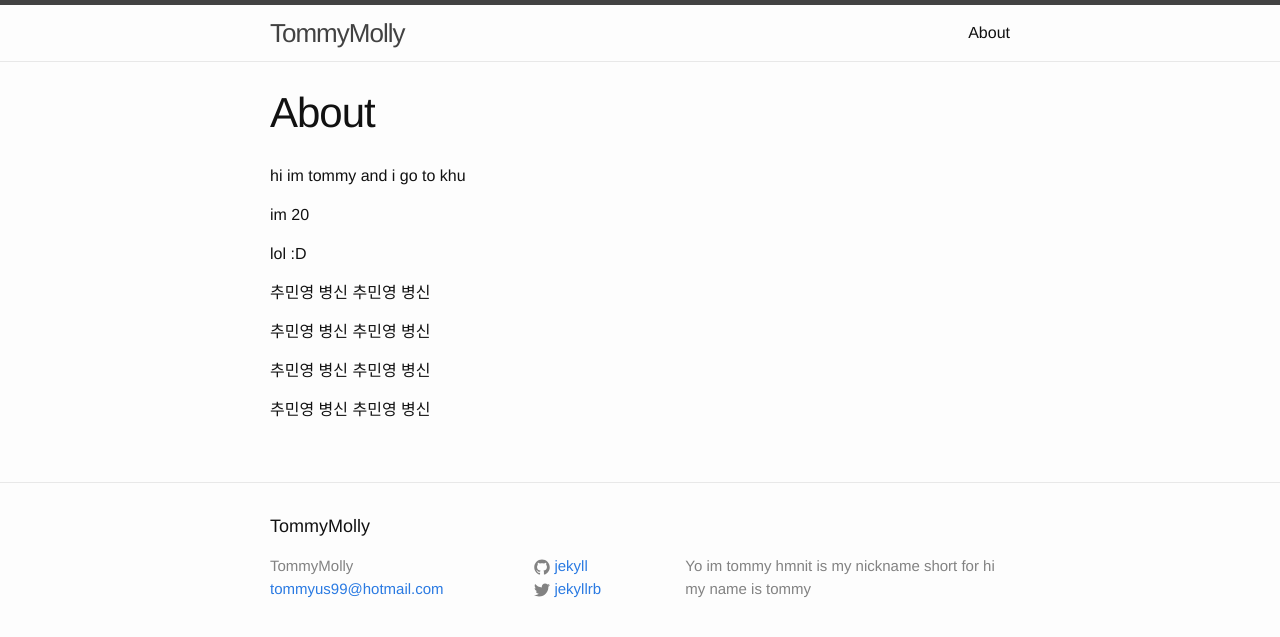
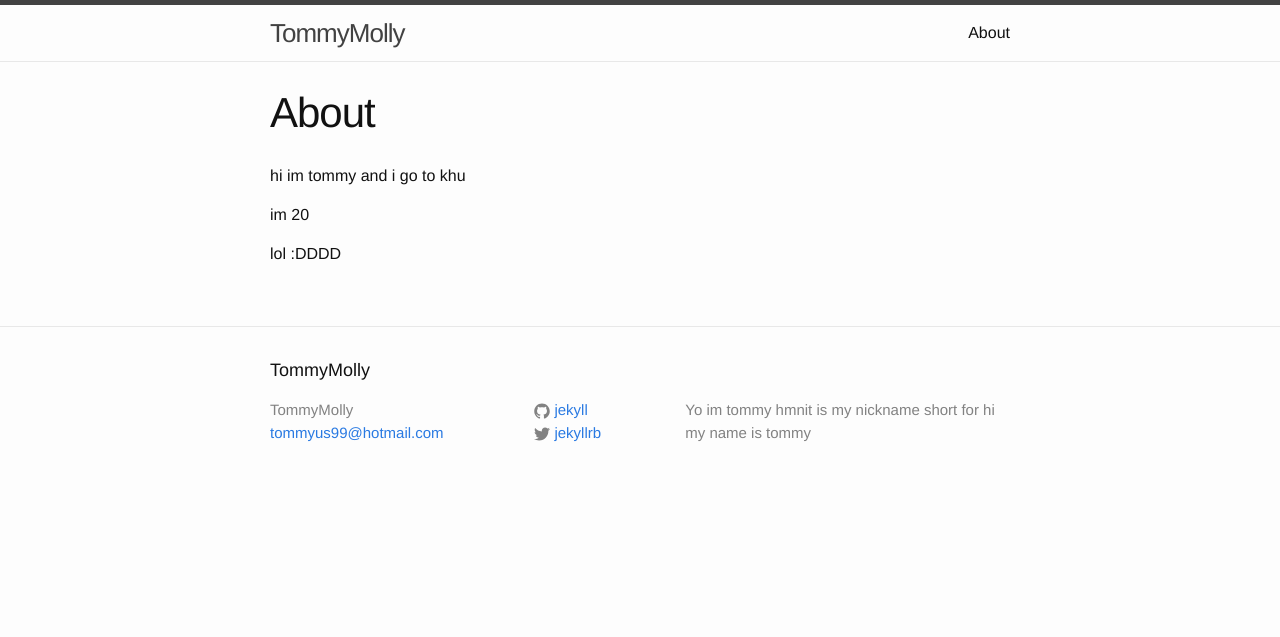
Before and after one commit to hmnit/hmnit.github.io, a Jekyll site: the page built from about.md, in a window 1280 px wide. Shown: the top 637 px of the page. Built offline with Jekyll 4.4.1, drawn with Linux system fonts in a browser that asks for light colours.

Commit message:
Update about.md

```diff
--- a/about.md
+++ b/about.md
@@ -9,16 +9,4 @@ hi im tommy and i go to khu
 im 20
 
 lol
-:D
-
-추민영 병신
-추민영 병신
-
-추민영 병신
-추민영 병신
-
-추민영 병신
-추민영 병신
-
-추민영 병신
-추민영 병신
+:DDDD
```
